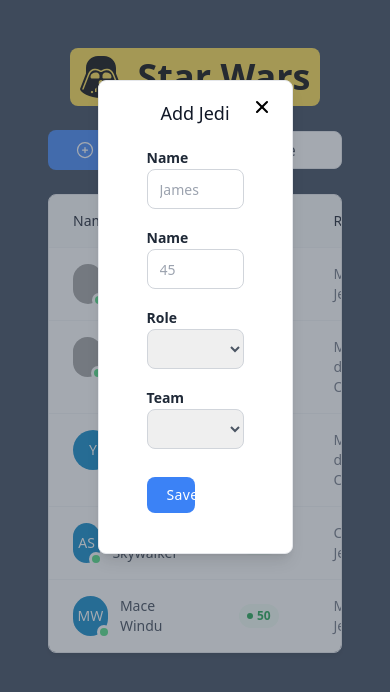
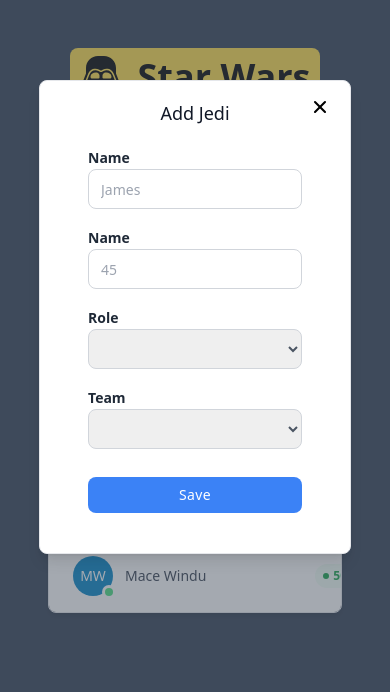
Before and after one commit to donCelis/computer-science-gen31, a website built with Vite: page db-alumnos/index.html in a window 390 px wide. Both pictures are taken after typing "Sample" into the empty fields and a click on the button "Add jedi". Built offline with nearby package versions, Linux system fonts and the light colour scheme; grey boxes are pictures that could not be loaded.

Commit message:
fixed: responsive

```diff
--- a/db-alumnos/index.html
+++ b/db-alumnos/index.html
@@ -17,7 +17,7 @@
           <h1 class="text-4xl font-bold">Star Wars</h1>
         </div>
       </div>
-      <section class="flex justify-between items-center py-6">
+      <section class="flex justify-between items-center gap-3 py-6">
         <button
           id="open-modal"
           role="button"
@@ -40,10 +40,12 @@
         </form>
       </section>
       <!-- Table -->
-      <div class="overflow-hidden rounded-lg border border-gray-200 shadow-md">
+      <div
+        class="overflow-y-hidden rounded-lg border border-gray-200 shadow-md"
+      >
         <table
           id="table-container"
-          class="w-full border-collapse bg-white text-left text-sm text-gray-500"
+          class="w-[1024px] lg:w-full border-collapse bg-white text-left text-sm text-gray-500"
         >
           <thead class="bg-gray-50">
             <tr id="tr"></tr>
@@ -60,7 +62,7 @@
       class="hidden fixed z-50 inset-0 bg-gray-600 bg-opacity-50 overflow-y-auto h-full w-full"
     >
       <div
-        class="relative top-20 mx-auto p-5 border w-1/2 shadow-lg rounded-lg bg-white"
+        class="relative top-20 mx-auto p-5 border w-4/5 md:w-1/2 lg:w-[520px] shadow-lg rounded-lg bg-white"
       >
         <button
           id="close-modal"
--- a/db-alumnos/src/components/form.js
+++ b/db-alumnos/src/components/form.js
@@ -36,7 +36,7 @@
     ${inputs.map((input) => inputC({ ...input })).join("")}
     ${selects.map((select) => selectC({ ...select })).join("")}
     <button
-      class="mt-3 w-1/2 px-5 py-2 text-sm tracking-wide text-white transition-colors duration-200 bg-blue-500 rounded-lg shrink-0 sm:w-auto gap-x-2 hover:bg-blue-600"
+      class="mt-3 w-full px-5 py-2 text-sm tracking-wide text-white transition-colors duration-200 bg-blue-500 rounded-lg shrink-0 sm:w-auto gap-x-2 hover:bg-blue-600"
     >
       Save
     </button>
```
